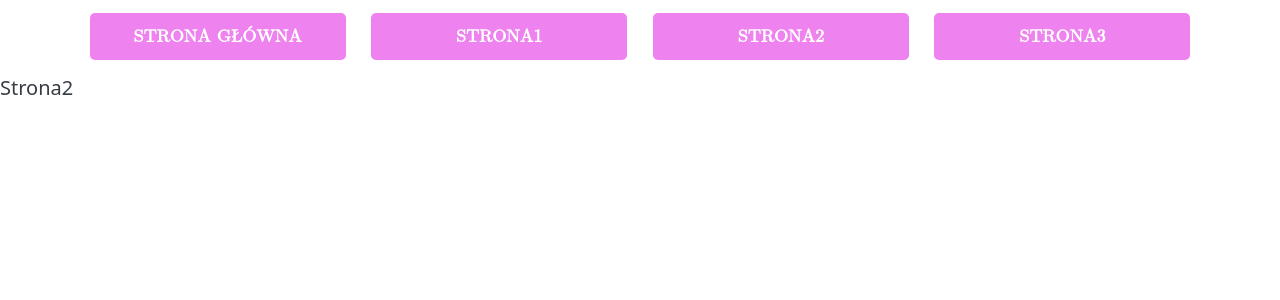
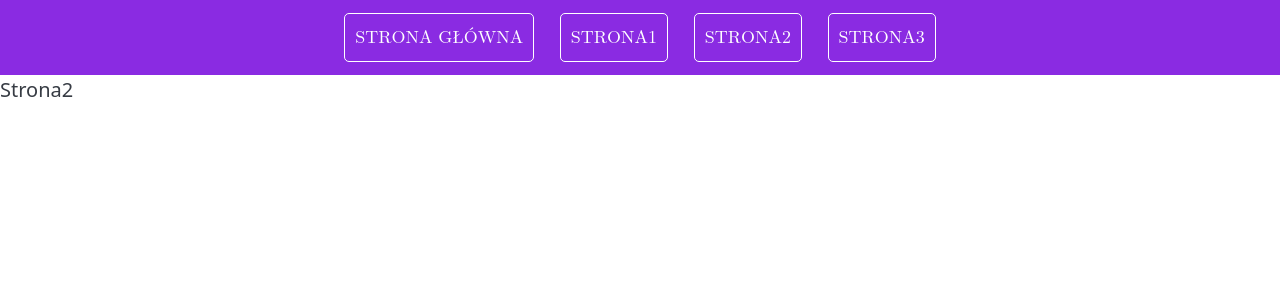
Before and after one commit to an93na/przypomienie, a React (Create React App) app: page /strona2 in a window 1280 px wide. Shown: the top 300 px of the page. Built offline with nearby package versions, Linux system fonts and the light colour scheme.

Commit message:
stylowanie paska nawigacji

```diff
--- a/src/components/Header.js
+++ b/src/components/Header.js
@@ -3,7 +3,7 @@ import { Link } from 'react-router-dom'
 import classes from '../style/link.module.css'
 export const Header = () => {
   return (
-    <div style={{display: 'flex', flexDirection: 'row', justifyContent: 'center', alignContent: 'center', alignItems: 'center' }}>
+    <div style={{display: 'flex', flexDirection: 'row', justifyContent: 'center', alignContent: 'center', alignItems: 'center', backgroundColor: 'blueviolet' }}>
         <Link to="/" className={classes.link}>STRONA GŁÓWNA</Link>
         <Link to="strona1" className={classes.link}>STRONA1</Link>
         <Link to="strona2" className={classes.link}>STRONA2</Link>
--- a/src/style/link.module.css
+++ b/src/style/link.module.css
@@ -1,15 +1,20 @@
 .link{
     vertical-align: inherit;
     padding: 10px;
-    background-color: violet;
     color: white;
     font-size: large;
-    font-weight: bold;
     font-family: math;
     margin: 1vw;
     border-radius: 5px;
+    border: 1px solid white;
     text-align: center;
     cursor: pointer;
     text-decoration: none;
-    width: 20vw;
 }
+
+.link:hover{
+    background-color: rgb(45, 9, 80);
+    font-size: larger;
+    font-weight: bold;
+    border: 2px solid white;
+}
```
